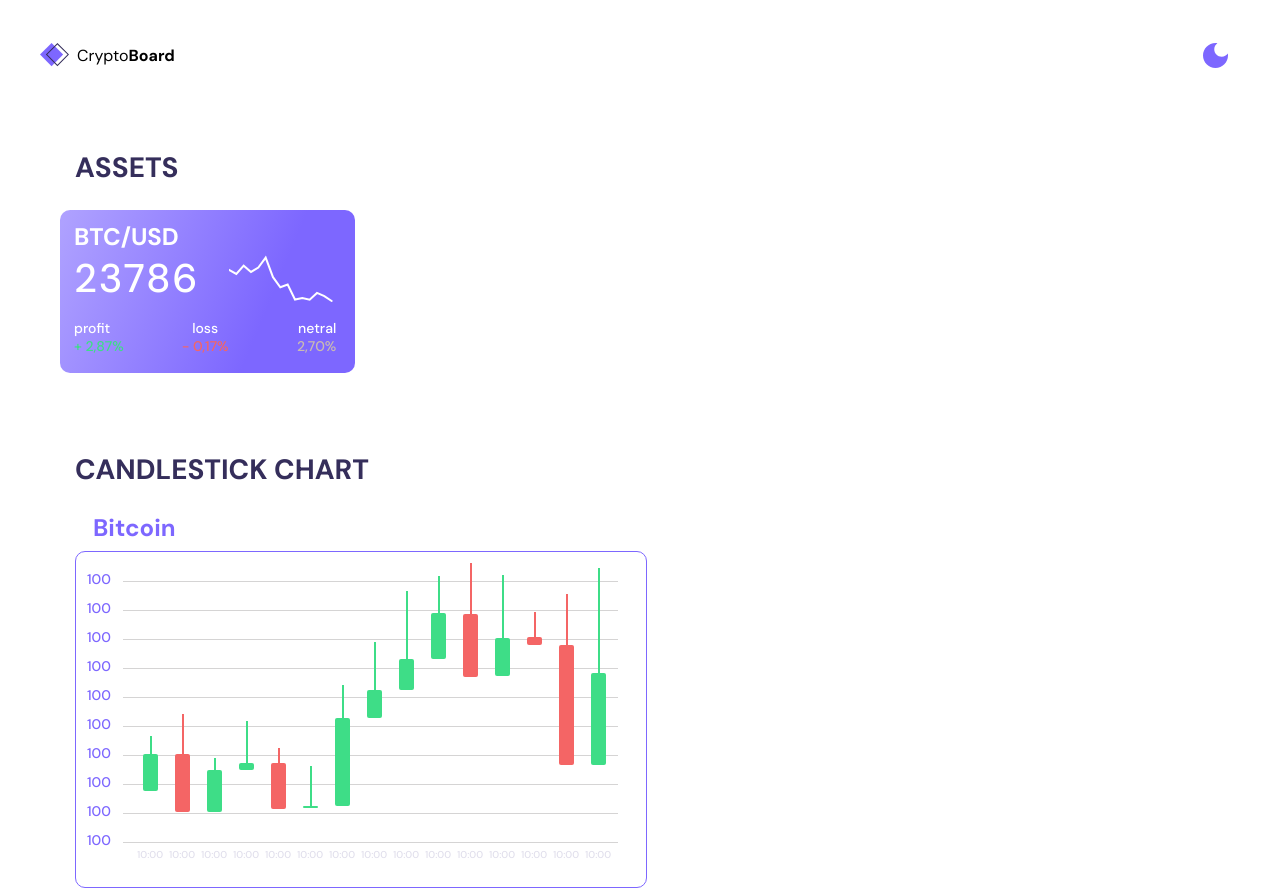
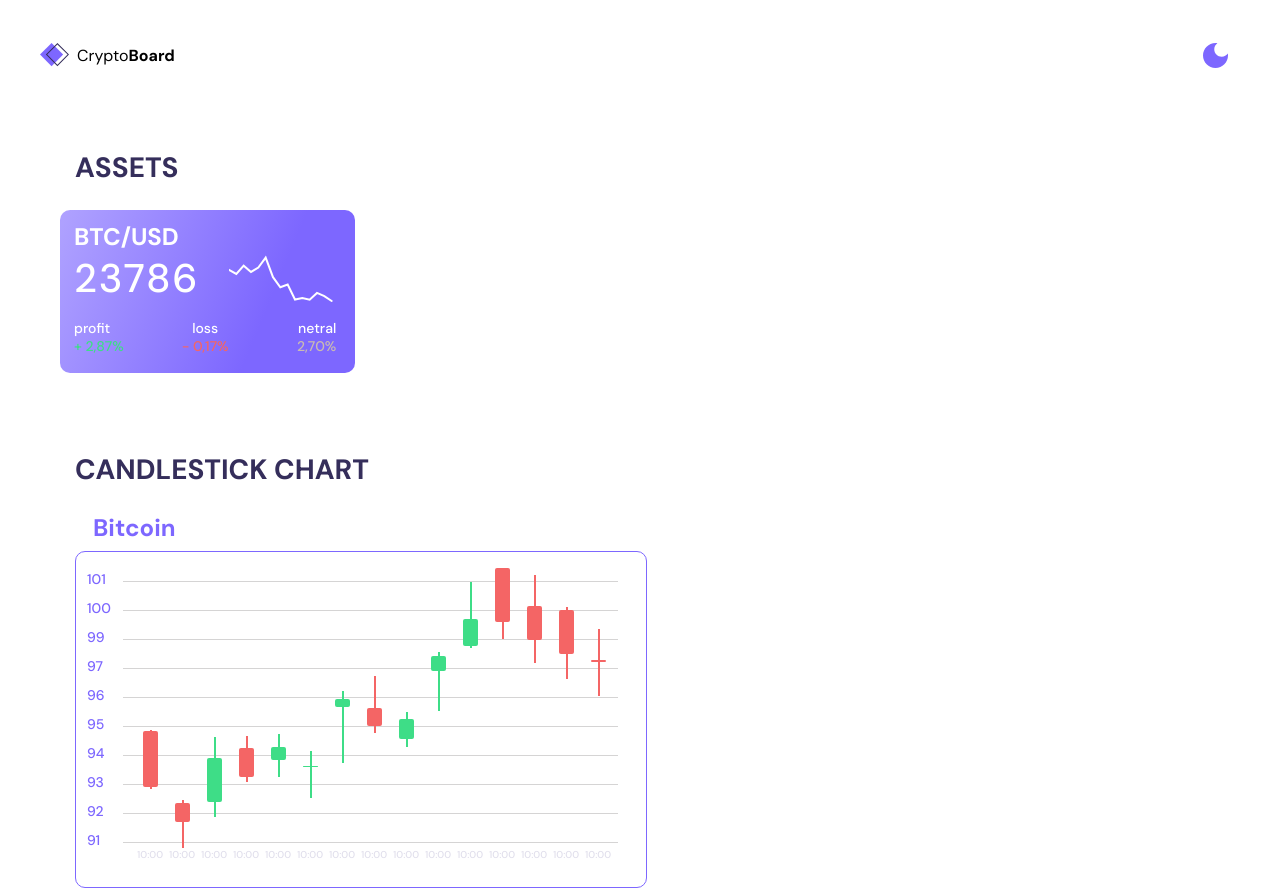
Before and after one commit to NikitaFirsov513/crypto-board, a React (Vite) app: page / in a window 1280 px wide. Built offline with nearby package versions, Linux system fonts and the light colour scheme.

Commit message:
add updete for graphics

```diff
--- a/src/components/assets/Assets.tsx
+++ b/src/components/assets/Assets.tsx
@@ -10,7 +10,7 @@ export const Assets = () => {
       <h1>ASSETS</h1>
       <div className="app__assets-list">
         {data.map((elem) => {
-          return <AssetsElement data={elem} />;
+          return <AssetsElement key={elem.meta.symbol} data={elem} />;
         })}
       </div>
     </div>
--- a/src/components/сharts/Charts.tsx
+++ b/src/components/сharts/Charts.tsx
@@ -1,20 +1,24 @@
 import { useRef } from "react";
 import { useSelector } from "react-redux";
 import { RootState, useAppSelector } from "../../redux/store";
+import { createMetricsArray } from "../../utils/createMetricsArray";
 import { data } from "../../utils/data";
+import { dataTwo } from "../../utils/dataTwo";
 import { findMinMax } from "../../utils/findMinMax";
 import { ChartsElement } from "./ChartsElement";
 
 export const Charts = () => {
   //const data = useAppSelector((state) => state.assets.assetsList);
   //console.log(data);
-  const boundaryValues = useRef(findMinMax(data, 280));
+  const boundaryValues = useRef(findMinMax(dataTwo, 280));
+
   console.log(boundaryValues);
   const test = () => {
     document
       .getElementById("test")
       ?.classList.toggle("app__charts-candlestick-elem-info--active");
   };
+  const metricsArray = createMetricsArray(boundaryValues.current.min, 10, boundaryValues.current.diff / 10)
 
   return (
     <div className="app__charts">
@@ -24,19 +28,11 @@ export const Charts = () => {
           <h2>Bitcoin</h2>
           <div className="app__charts-container">
             <div className="app__charts-metric">
-              <p>100</p>
-              <p>100</p>
-              <p>100</p>
-              <p>100</p>
-              <p>100</p>
-              <p>100</p>
-              <p>100</p>
-              <p>100</p>
-              <p>100</p>
-              <p>100</p>
+
+              {metricsArray.map((elem) => <p>{elem}</p>)}
             </div>
             <div className="app__charts-candlestick">
-              {data.values.map((elem, i) => {
+              {dataTwo.values.map((elem, i) => {
                 return (
                   <ChartsElement
                     index={i}
--- a/src/components/сharts/ChartsElement.tsx
+++ b/src/components/сharts/ChartsElement.tsx
@@ -1,3 +1,4 @@
+import { useReducer, useRef } from "react";
 import { chartsElementStyle } from "../../utils/chartsElementStyle";
 import { TChartsElement } from "./Charts.props";
 
@@ -10,6 +11,9 @@ export const ChartsElement = ({
   close,
   boundaryValues,
 }: TChartsElement) => {
+
+  const elem = useRef<HTMLDivElement>(null)
+
   const styles = chartsElementStyle({
     index,
     datetime,
@@ -19,10 +23,22 @@ export const ChartsElement = ({
     close,
     boundaryValues,
   });
+  console.group()
+  console.log({ open })
+  console.log({ high })
+  console.log({ low })
+  console.log({ close })
+  console.log({ styles })
 
+  console.groupEnd()
+
+
+  const show = () => {
+    elem.current?.classList.toggle("app__charts-candlestick-elem-info--active");
+  };
   return (
     <div className="app__charts-candlestick-elem">
-      <div
+      <div onMouseOver={() => show()} onMouseOut={() => show()}
         style={{
           height: styles.graphElem.height,
           marginBottom: styles.graphElem.marginBottom,
@@ -39,13 +55,45 @@ export const ChartsElement = ({
         ></span>
         <span
           style={{
-            marginTop: -styles.botSpan.height,
+            marginTop: styles.graphElem.height,
             height: styles.botSpan.height,
             background: styles.color,
           }}
         ></span>
+        <div ref={elem} className="app__charts-candlestick-elem-info">
+          <p>open:{open}</p>
+          <p>high:{high}</p>
+          <p>low:{low}</p>
+          <p>close:{close}</p>
+
+        </div>
       </div>
       <p>10:00</p>
-    </div>
+    </div >
   );
-};
+};/* <div className="app__charts-candlestick-elem">
+<div
+  style={{
+    height: styles.graphElem.height,
+    marginBottom: styles.graphElem.marginBottom,
+    backgroundColor: styles.color,
+  }}
+  className="app__charts-candlestick-elem-body"
+>
+  <span
+    style={{
+      marginTop: -styles.topSpan.height,
+      height: styles.topSpan.height,
+      background: styles.color,
+    }}
+  ></span>
+  <span
+    style={{
+      marginTop: -styles.botSpan.height,
+      height: styles.botSpan.height,
+      background: styles.color,
+    }}
+  ></span>
+</div>
+<p>10:00</p>
+</div>*/
--- a/src/styles/main.scss
+++ b/src/styles/main.scss
@@ -271,6 +271,7 @@ h2 {
                 }
                 &-info {
                     position: absolute;
+                    z-index: 5;
                     margin: 10px 0 0 20px;
                     background-color: #ffffff;
                     border-radius: 7px;
--- /dev/null
+++ b/src/utils/createMetricsArray.ts
@@ -0,0 +1,10 @@
+export const createMetricsArray = (init: number, col: number, step: number): number[] => {
+
+    let array: number[] = []
+
+    for (let i = 10; i > 0; i--) {
+        array.push(Math.floor(init + (step) * i))
+    }
+
+    return array;
+}
--- /dev/null
+++ b/src/utils/dataTwo.ts
@@ -0,0 +1,134 @@
+export const dataTwo = {
+    "meta": {
+        "symbol": "AMZN",
+        "interval": "1day",
+        "currency": "USD",
+        "exchange_timezone": "America/New_York",
+        "exchange": "NASDAQ",
+        "mic_code": "XNGS",
+        "type": "Common Stock"
+    },
+    "values": [
+        {
+            "datetime": "2023-03-03",
+            "open": "92.74000",
+            "high": "94.94000",
+            "low": "92.66000",
+            "close": "94.90000",
+            "volume": "55695300"
+        },
+        {
+            "datetime": "2023-03-02",
+            "open": "91.41000",
+            "high": "92.23000",
+            "low": "90.39000",
+            "close": "92.13000",
+            "volume": "55509400"
+        },
+        {
+            "datetime": "2023-03-01",
+            "open": "93.87000",
+            "high": "94.68000",
+            "low": "91.59000",
+            "close": "92.17000",
+            "volume": "52299500"
+        },
+        {
+            "datetime": "2023-02-28",
+            "open": "93.14000",
+            "high": "94.69000",
+            "low": "92.92000",
+            "close": "94.23000",
+            "volume": "43959300"
+        },
+        {
+            "datetime": "2023-02-27",
+            "open": "94.28000",
+            "high": "94.78000",
+            "low": "93.14000",
+            "close": "93.76000",
+            "volume": "47470300"
+        },
+        {
+            "datetime": "2023-02-24",
+            "open": "93.53000",
+            "high": "94.14000",
+            "low": "92.32000",
+            "close": "93.50000",
+            "volume": "57053800"
+        },
+        {
+            "datetime": "2023-02-23",
+            "open": "96.12000",
+            "high": "96.43000",
+            "low": "93.67000",
+            "close": "95.82000",
+            "volume": "48467000"
+        },
+        {
+            "datetime": "2023-02-22",
+            "open": "95.10000",
+            "high": "97.01000",
+            "low": "94.80000",
+            "close": "95.79000",
+            "volume": "59534100"
+        },
+        {
+            "datetime": "2023-02-21",
+            "open": "95.34000",
+            "high": "95.61000",
+            "low": "94.27000",
+            "close": "94.58000",
+            "volume": "56580400"
+        },
+        {
+            "datetime": "2023-02-17",
+            "open": "97.80000",
+            "high": "97.94000",
+            "low": "95.65000",
+            "close": "97.20000",
+            "volume": "59967700"
+        },
+        {
+            "datetime": "2023-02-16",
+            "open": "99.21000",
+            "high": "100.63000",
+            "low": "98.10000",
+            "close": "98.15000",
+            "volume": "56339200"
+        },
+        {
+            "datetime": "2023-02-15",
+            "open": "99.09000",
+            "high": "101.17000",
+            "low": "98.45000",
+            "close": "101.16000",
+            "volume": "48053900"
+        },
+        {
+            "datetime": "2023-02-14",
+            "open": "98.41000",
+            "high": "100.92000",
+            "low": "97.52000",
+            "close": "99.70000",
+            "volume": "56202900"
+        },
+        {
+            "datetime": "2023-02-13",
+            "open": "97.85000",
+            "high": "99.68000",
+            "low": "96.91000",
+            "close": "99.54000",
+            "volume": "52841500"
+        },
+        {
+            "datetime": "2023-02-10",
+            "open": "97.56000",
+            "high": "98.82000",
+            "low": "96.23000",
+            "close": "97.61000",
+            "volume": "52698600"
+        },
+    ],
+    "status": "ok"
+}
```
